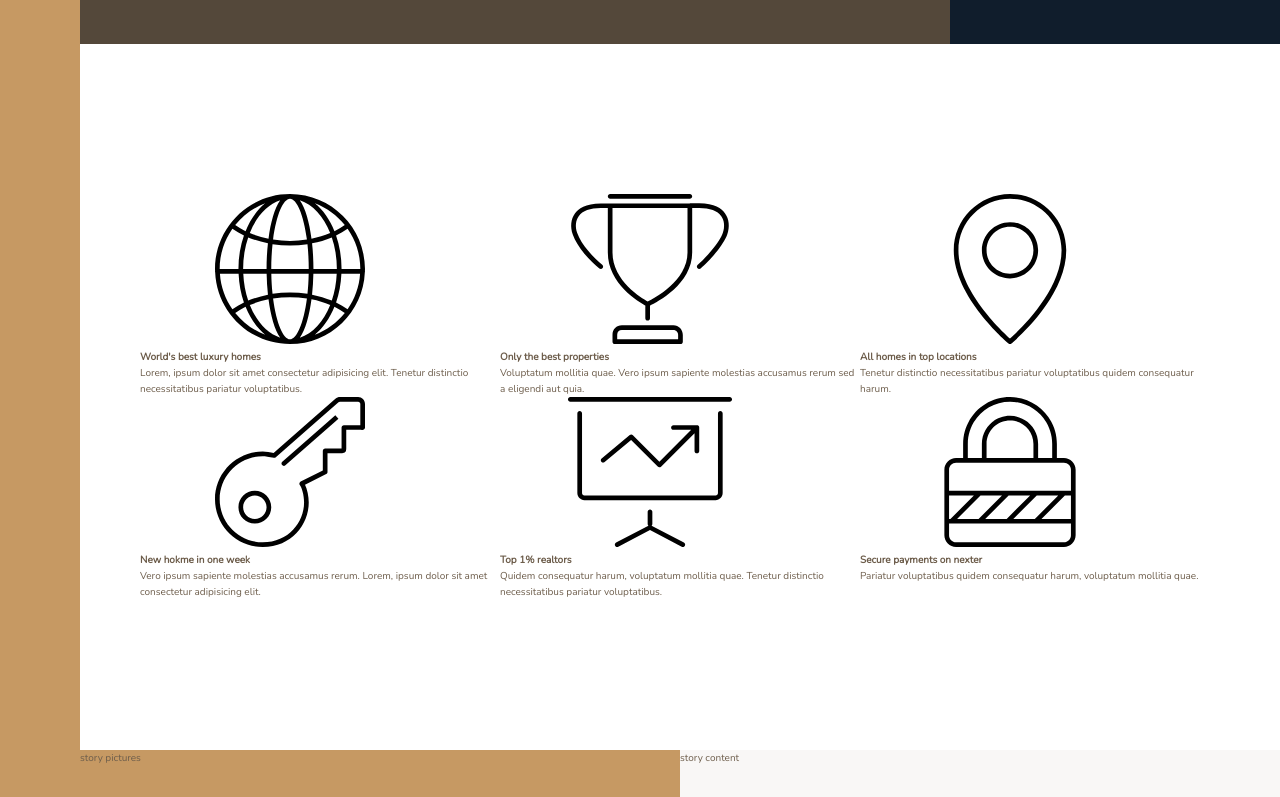
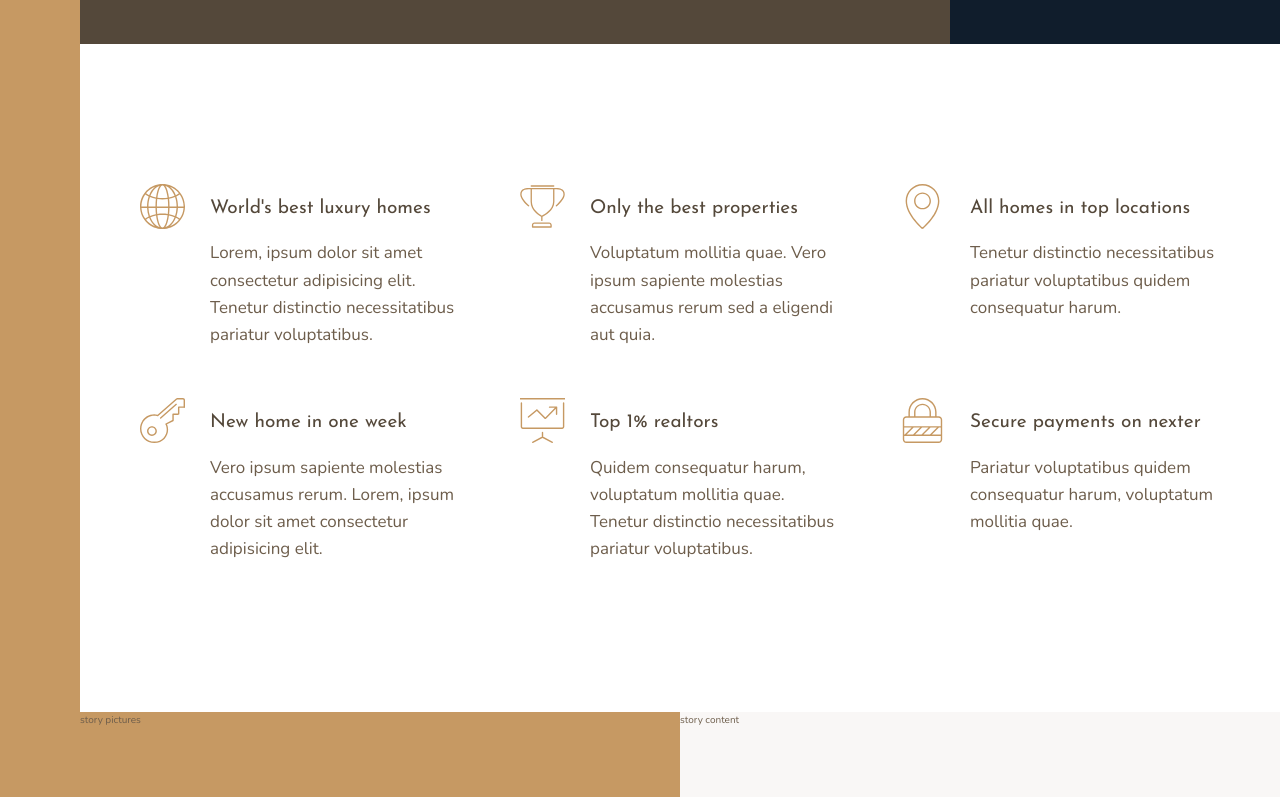
Before and after one commit to brentwhittaker/css-grid-layout-nexter, a website built with Parcel: page src/index.html in a window 1280 px wide. Shown: the part 596-1393 px from the top of the page. Built offline with nearby package versions, Linux system fonts and the light colour scheme.

Commit message:
Impl features css

```diff
--- a/src/index.html
+++ b/src/index.html
@@ -29,7 +29,7 @@
         <svg class="feature__icon" xmlns:xlink="http://www.w3.org/1999/xlink">
           <use xlink:href="img/sprite.svg#icon-global"></use>
         </svg>
-        <h4 class="heading-4">World's best luxury homes</h4>
+        <h4 class="heading-4 heading-4--dark">World's best luxury homes</h4>
         <p class="feature__text">
           Lorem, ipsum dolor sit amet consectetur adipisicing elit. Tenetur
           distinctio necessitatibus pariatur voluptatibus.
@@ -39,7 +39,7 @@
         <svg class="feature__icon" xmlns:xlink="http://www.w3.org/1999/xlink">
           <use xlink:href="img/sprite.svg#icon-trophy"></use>
         </svg>
-        <h4 class="heading-4">Only the best properties</h4>
+        <h4 class="heading-4 heading-4--dark">Only the best properties</h4>
         <p class="feature__text">
           Voluptatum mollitia quae. Vero ipsum sapiente molestias accusamus
           rerum sed a eligendi aut quia.
@@ -49,7 +49,7 @@
         <svg class="feature__icon" xmlns:xlink="http://www.w3.org/1999/xlink">
           <use xlink:href="img/sprite.svg#icon-map-pin"></use>
         </svg>
-        <h4 class="heading-4">All homes in top locations</h4>
+        <h4 class="heading-4 heading-4--dark">All homes in top locations</h4>
         <p class="feature__text">
           Tenetur distinctio necessitatibus pariatur voluptatibus quidem
           consequatur harum.
@@ -59,7 +59,7 @@
         <svg class="feature__icon" xmlns:xlink="http://www.w3.org/1999/xlink">
           <use xlink:href="img/sprite.svg#icon-key"></use>
         </svg>
-        <h4 class="heading-4">New hokme in one week</h4>
+        <h4 class="heading-4 heading-4--dark">New home in one week</h4>
         <p class="feature__text">
           Vero ipsum sapiente molestias accusamus rerum. Lorem, ipsum dolor sit
           amet consectetur adipisicing elit.
@@ -69,7 +69,7 @@
         <svg class="feature__icon" xmlns:xlink="http://www.w3.org/1999/xlink">
           <use xlink:href="img/sprite.svg#icon-presentation"></use>
         </svg>
-        <h4 class="heading-4">Top 1% realtors</h4>
+        <h4 class="heading-4 heading-4--dark">Top 1% realtors</h4>
         <p class="feature__text">
           Quidem consequatur harum, voluptatum mollitia quae. Tenetur distinctio
           necessitatibus pariatur voluptatibus.
@@ -79,7 +79,7 @@
         <svg class="feature__icon" xmlns:xlink="http://www.w3.org/1999/xlink">
           <use xlink:href="img/sprite.svg#icon-lock"></use>
         </svg>
-        <h4 class="heading-4">Secure payments on nexter</h4>
+        <h4 class="heading-4 heading-4--dark">Secure payments on nexter</h4>
         <p class="feature__text">
           Pariatur voluptatibus quidem consequatur harum, voluptatum mollitia
           quae.
--- a/src/sass/_features.scss
+++ b/src/sass/_features.scss
@@ -4,5 +4,26 @@
   margin: 15rem 0;
 
   display: grid;
-  grid-template-columns: repeat(3, 1fr);
+  //grid-template-columns: repeat(3, 1fr);
+  grid-template-columns: repeat(auto-fit, minmax(25rem, 1fr));
+  grid-gap: 6rem;
+  align-items: start;
 }
+.feature {
+  display: grid;
+  grid-template-columns: min-content 1fr;
+  grid-row-gap: 1.5rem;
+  grid-column-gap: 2.5rem;
+
+  &__icon {
+    fill: $color-primary;
+    width: 4.5rem;
+    height: 4.5rem;
+    grid-row: 1 / span 2;
+    transform: translateY(-1rem);
+  }
+
+  &__text {
+    font-size: 1.7rem;
+  }
+}
--- a/src/sass/_typography.scss
+++ b/src/sass/_typography.scss
@@ -0,0 +1,29 @@
+%heading {
+  font-family: $font-display;
+  font-weight: 400;
+}
+
+.heading-1 {
+  @extend %heading;
+}
+
+.heading-2 {
+  @extend %heading;
+}
+
+.heading-3 {
+  @extend %heading;
+}
+
+.heading-4 {
+  @extend %heading;
+  font-size: 1.9rem;
+
+  &--light {
+    color: $color-grey-light-1;
+  }
+
+  &--dark {
+    color: $color-grey-dark-1;
+  }
+}
```
Also changed, not shown: src/css/style.css, src/sass/main.scss (line endings or trailing spaces).
